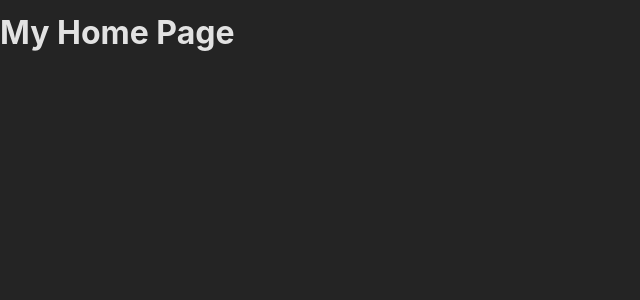
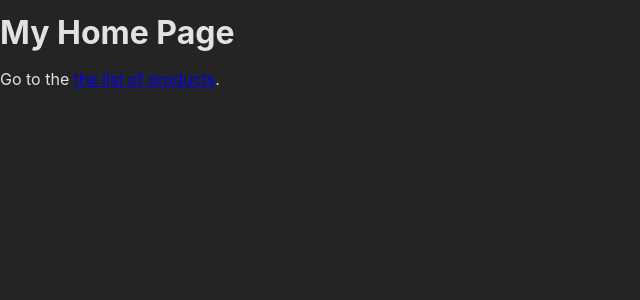
Before and after one commit to novitsky-413x/learn-react-router, a React (Create React App) app: page / in a window 1280 px wide. Shown: the top 300 px of the page, without its empty margins (0-640 px from the left). Built offline with nearby package versions, Linux system fonts and the light colour scheme.

Commit message:
349. Navigating between Pages with Links

```diff
--- a/src/App.js
+++ b/src/App.js
@@ -1,20 +1,11 @@
-import { createBrowserRouter, RouterProvider, createRoutesFromElements, Route } from 'react-router-dom';
+import { createBrowserRouter, RouterProvider } from 'react-router-dom';
 import HomePage from './pages/Home';
 import ProductsPage from './pages/Products';
 
-const routeDefinitions = createRoutesFromElements(
-    <Route>
-        <Route path="/" element={<HomePage />} />
-        <Route path="/products" element={<ProductsPage />} />
-    </Route>
-);
-
-// const router = createBrowserRouter([
-//     { path: '/', element: <HomePage /> },
-//     { path: '/products', element: <ProductsPage /> },
-// ]);
-
-const router = createBrowserRouter(routeDefinitions);
+const router = createBrowserRouter([
+    { path: '/', element: <HomePage /> },
+    { path: '/products', element: <ProductsPage /> },
+]);
 
 function App() {
     return <RouterProvider router={router} />;
--- a/src/pages/Home.js
+++ b/src/pages/Home.js
@@ -1,4 +1,14 @@
+import { Link } from 'react-router-dom';
+
 function HomePage() {
-    return <h1>My Home Page</h1>;
+    return (
+        <>
+            <h1>My Home Page</h1>
+            <p>
+                Go to the <Link to="/products">the list of products</Link>.
+                {/* Go to <a href="/products">the list of products</a>. */}
+            </p>
+        </>
+    );
 }
 export default HomePage;
```
